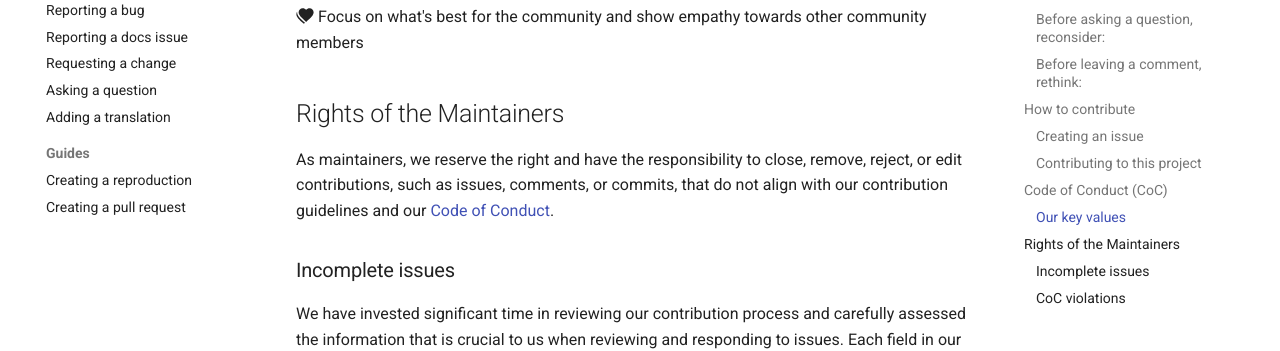
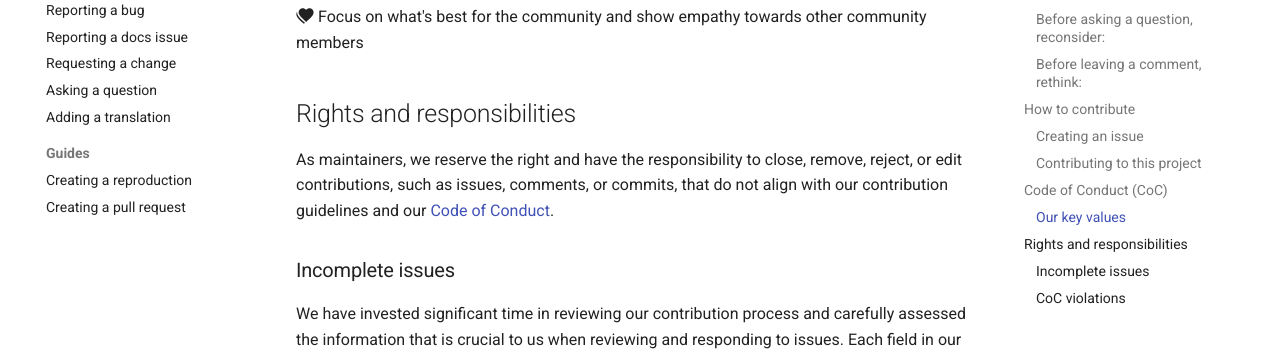
Before and after one commit to katharinalisalin/demo-bug-template, an MkDocs documentation site: the page built from docs/contributing/index.md, in a window 1280 px wide and 900 px high, scrolled down 2546 px. Shown: the part 161-512 px from the top of the window. Built offline with MkDocs 1.6.1 and Material for MkDocs 9.7.7, drawn with Linux system fonts in a browser that asks for light colours.

Commit message:
Updated docs

```diff
--- a/docs/contributing/index.md
+++ b/docs/contributing/index.md
@@ -140,7 +140,7 @@ when interacting within this project.
 
 :material-heart-multiple: Focus on what's best for the community and show empathy towards other community members
 
-## Rights of the Maintainers
+## Rights and responsibilities
 
 As maintainers, we reserve the right and have the responsibility to close,
 remove, reject, or edit contributions, such as issues, comments, or commits,
```
Also changed, not shown: contribution.md (+5 -5 lines).
